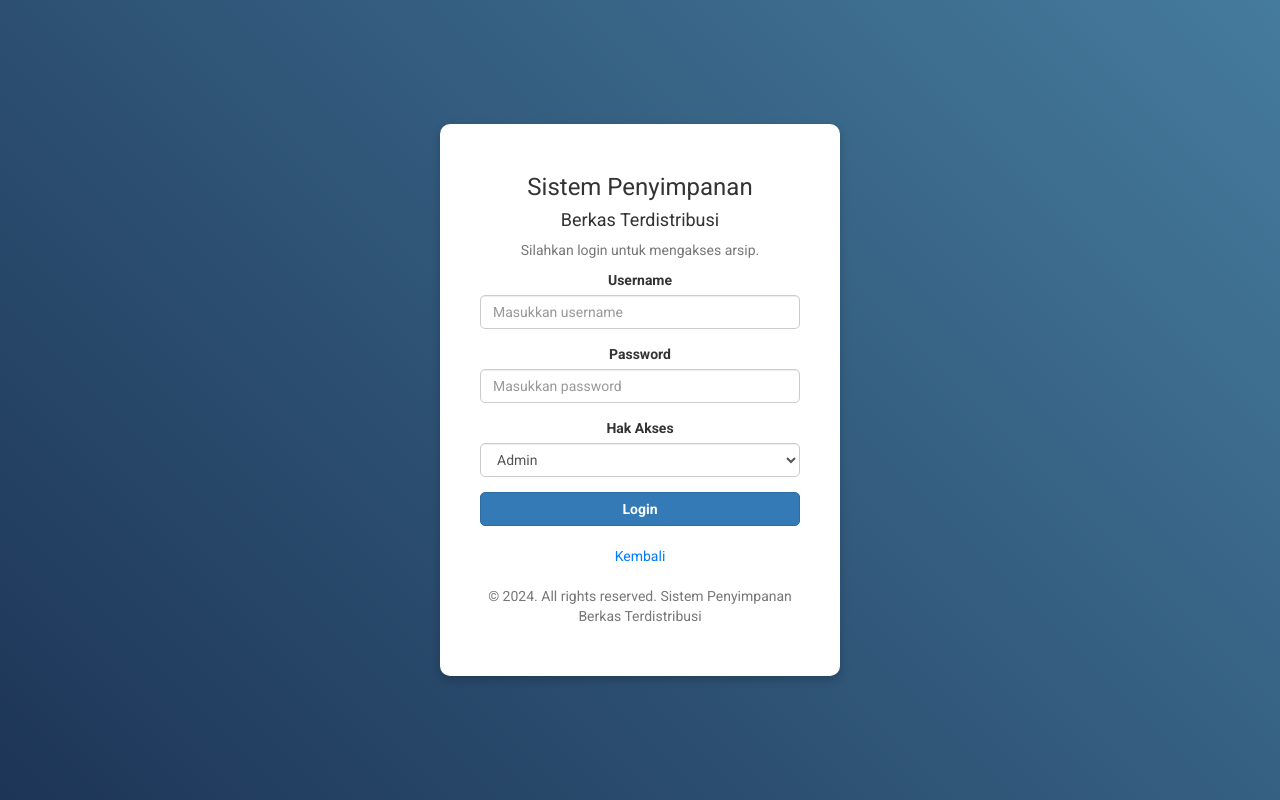
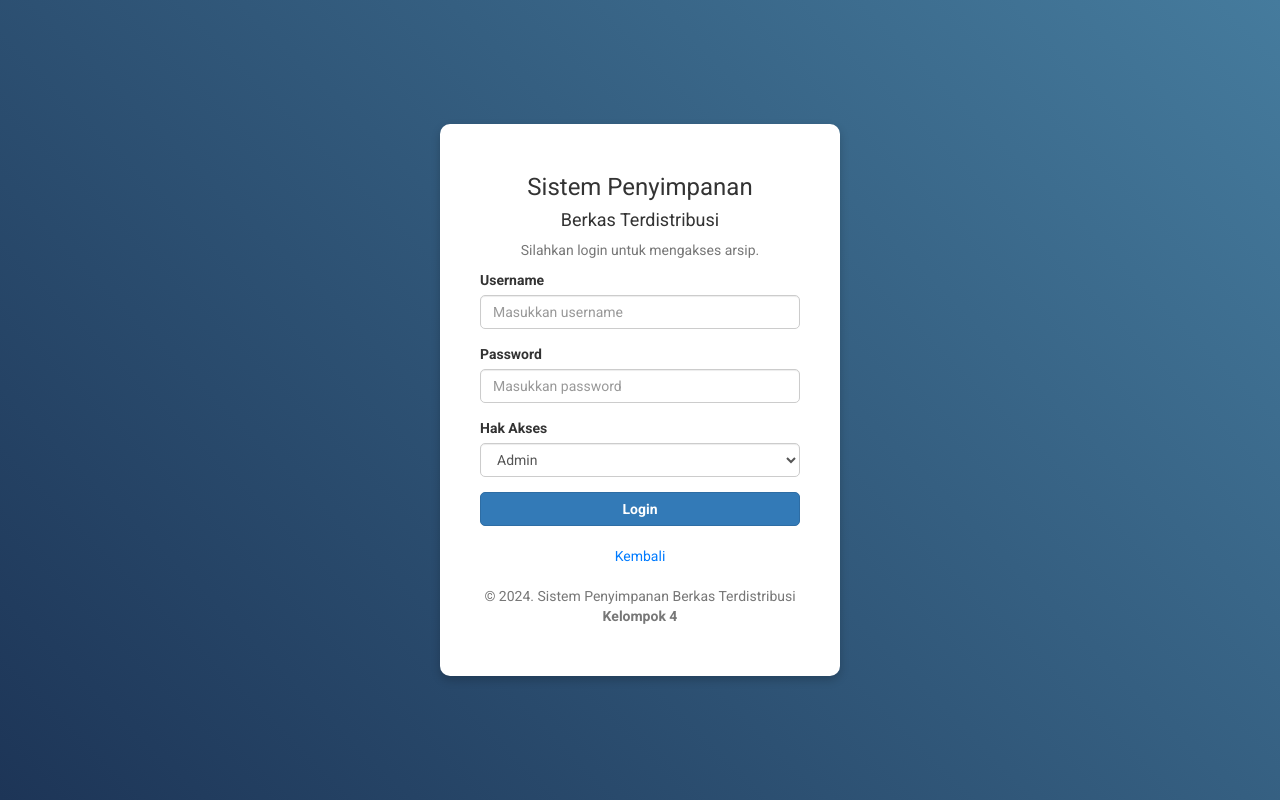
Before and after one commit to zerohige/sister, a PHP site: page /login.php in a window 1280 px wide. Run offline with PHP 8.4, Linux system fonts and the light colour scheme.

Commit message:
perbaikan kecil aja

```diff
--- a/admin/footer.php
+++ b/admin/footer.php
@@ -3,7 +3,7 @@
         <div class="row">
             <div class="col-lg-12">
                 <div class="footer-content" style="text-align: center; font-size: 14px; line-height: 1.5;">
-                    <p style="margin: 0;">&copy; <?php echo date('Y') ?> <span style="font-weight: bold;">Kelompok 4</span> | Sistem Penyimpanan Berkas Terdistribusi</p>
+                    <p style="margin: 0;">&copy; <?php echo date('Y') ?>. <span style="font-weight: bold;">Kelompok 4</span> | Sistem Penyimpanan Berkas Terdistribusi</p>
                 </div>
             </div>
         </div>
--- a/index.php
+++ b/index.php
@@ -142,7 +142,7 @@
     </section>
 
     <footer style="background: #1d3557; color: #fff; padding: 20px 0; text-align: center;">
-        <p>&copy; 2024 Kelompok 9. All rights reserved.</p>
+        <p style="margin: 0;">&copy; <?php echo date('Y') ?>. <span style="font-weight: bold;">Kelompok 4</span> | Sistem Penyimpanan Berkas Terdistribusi</p>
     </footer>
 
     <script src="assets/js/vendor/jquery-1.12.4.min.js"></script>
--- a/login.php
+++ b/login.php
@@ -20,6 +20,10 @@
             justify-content: center;
             align-items: center;
             margin: 0;
+        }
+
+        .form-group {
+            text-align: left;
         }
 
         .login-container {
@@ -72,6 +76,7 @@
             font-size: 12px;
             color: #555;
         }
+
     </style>
 </head>
 
@@ -114,7 +119,7 @@
         <br><a href="index.php">Kembali</a>
 
         <div class="login-footer">
-            <p>&copy; <?php echo date('Y'); ?>. All rights reserved. Sistem Penyimpanan Berkas Terdistribusi</p>
+            <p>&copy; <?php echo date('Y'); ?>. Sistem Penyimpanan Berkas Terdistribusi<br><span style="font-weight: bold;">Kelompok 4</span></p>
         </div>
     </div>
 </body>
--- a/petugas/footer.php
+++ b/petugas/footer.php
@@ -4,7 +4,7 @@
 		<div class="row">
 			<div class="col-lg-12">
 				<div class="footer-copy-right">
-					<p>Copyright © <?php echo date('Y') ?>. Sistem Penyimpanan Berkas Terdistribusi. Kelompok 8.</p>
+					<p style="margin: 0;">&copy; <?php echo date('Y') ?>. <span style="font-weight: bold;">Kelompok 4</span> | Sistem Penyimpanan Berkas Terdistribusi</p>
 				</div>
 			</div>
 		</div>
--- a/petugas/index.php
+++ b/petugas/index.php
@@ -169,7 +169,7 @@
 
                         <h4><a class="cards-hd-dn" href="#"><?php echo $s['petugas_nama']; ?></a></h4>
                         <h5>Petugas</h5>
-                        <p class="ctn-cards">Pengelolaan file jadi lebih mudah dengan sistem yang dibuat oleh kelompok 8 ahayy.</p>
+                        <p class="ctn-cards">NIM: 2201020026</p>
                     </div>
                 </div>
 
--- a/user/footer.php
+++ b/user/footer.php
@@ -7,7 +7,7 @@
 		<div class="row">
 			<div class="col-lg-12">
 				<div class="footer-copy-right">
-					<p>Copyright © <?php echo date('Y') ?>. Sistem Penyimpanan Berkas Terdistribusi. Kelompok 8.</p>
+					<p style="margin: 0;">&copy; <?php echo date('Y') ?>. <span style="font-weight: bold;">Kelompok 4</span> | Sistem Penyimpanan Berkas Terdistribusi</p>
 				</div>
 			</div>
 		</div>
--- a/user_login.php
+++ b/user_login.php
@@ -20,6 +20,10 @@
             justify-content: center;
             align-items: center;
             margin: 0;
+        }
+
+        .form-group {
+            text-align: left;
         }
 
         .login-container {
@@ -108,7 +112,7 @@
         <br><a href="index.php">Kembali</a>
 
         <div class="login-footer">
-            <p>&copy; <?php echo date('Y') ?>. Sistem Penyimpanan Berkas Terdistribusi. Kelompok 8.</p>
+            <p>&copy; <?php echo date('Y') ?>. Sistem Penyimpanan Berkas Terdistribusi<br><span style="font-weight: bold;">Kelompok 4</span></p>
         </div>
     </div>
 
```
Also changed, not shown: db/db_arsip.sql (+5 -4 lines).
